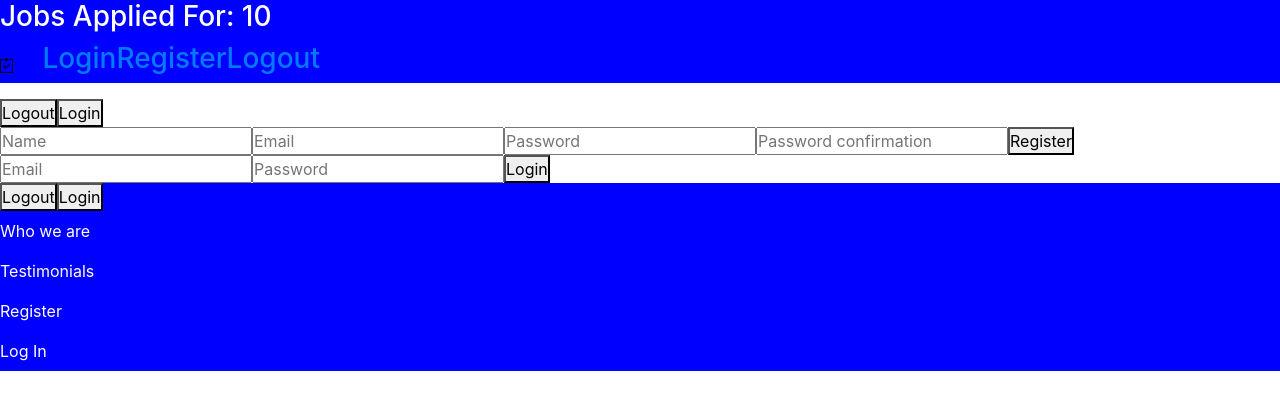
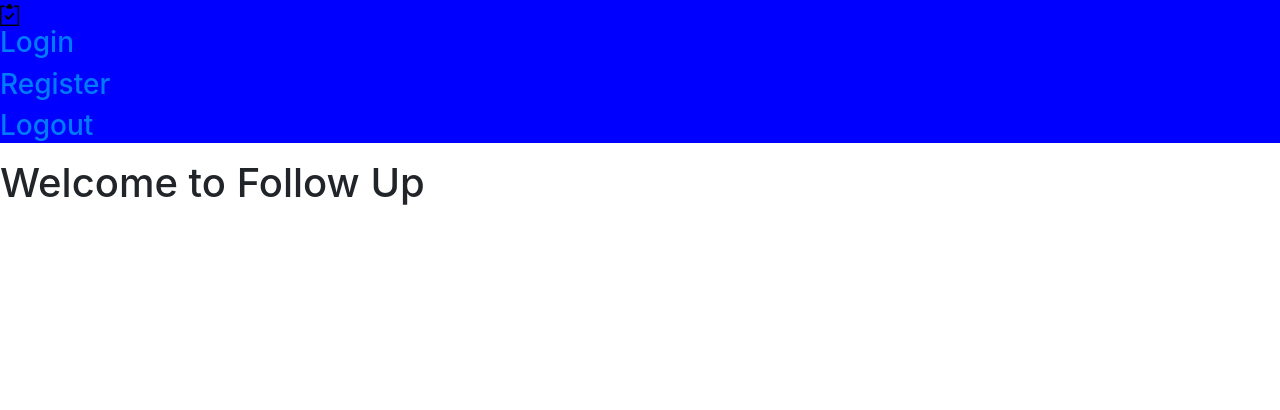
Before and after one commit to SammieSams99/Follow-Up-App, a React (Create React App) app in the folder follow-up/: page / in a window 1280 px wide. Shown: the top 410 px of the page. Built offline with nearby package versions, Linux system fonts and the light colour scheme.

Commit message:
deleted code in home file to make cleaner code

```diff
--- a/follow-up/src/App.css
+++ b/follow-up/src/App.css
@@ -24,8 +24,8 @@ nav{
 }
 
 .nav-links{
-  width: 25%;
-  display: flex;
+  width: 5%;
+  display: top right;
   justify-content: space-around;
   align-items: center;
   list-style: none;
@@ -35,7 +35,7 @@ nav{
   margin-top: 3px;
   height : 20%;
   width : 30%;
-  align-items: center;
+  align-items: right;
 }
 
 .userform {
--- a/follow-up/src/components/Home.js
+++ b/follow-up/src/components/Home.js
@@ -1,58 +1,15 @@
 import React, { Component } from "react";
-import axios from "axios";
-import Registration from "./auth/Registration";
-import Login from "./auth/Login";
 
-export default class Home extends Component {
-  constructor(props) {
-    super(props);
 
-    this.handleSuccessfulAuth = this.handleSuccessfulAuth.bind(this);
-    this.handleLogoutClick = this.handleLogoutClick.bind(this);
-  }
+ const Home = () => {
 
-  handleSuccessfulAuth(data) {
-    this.props.handleLogin(data);
-    this.props.history.push("/dashboard");
-  }
-
-  // move to App.js
-  handleLogoutClick() {
-    axios
-      .delete("http://localhost:3001/api/v1/auth/logout", { withCredentials: true })
-      .then(response => {
-        this.props.handleLogout();
-      })
-      .catch(error => {
-        console.log("logout error", error);
-      });
-  }
-
-  render() {
     return (
       <div>
-        <button onClick={() => this.handleLogoutClick()}>Logout</button>
-        <button onClick={() => this.handleSuccessfulAuth()}>Login</button>
-        <Registration handleSuccessfulAuth={this.handleSuccessfulAuth} />
-        <Login handleSuccessfulAuth={this.handleSuccessfulAuth} />
+        <h1>
+          Welcome to Follow Up
+        </h1>
+      </div>
+    );
+}
 
-        <nav>
-        <button onClick={() => this.handleLogoutClick()}>Logout</button>
-        <button onClick={() => this.handleSuccessfulAuth()}>Login</button>
-                <ul className="navbar-nav ml-auto">
-                    <li className="nav-item" class="nav-link smoothScroll">Who we are </li>
-                    <li className="nav-item" class="nav-link smoothScroll">Testimonials</li>
-                    <li className="nav-item" class="nav-link"> Register</li>
-                    <li className="nav-item" class="nav-link contact">Log In</li>
-                </ul>
-        </nav>
-
-
-
-
-      </div>
-
-
-    );
-  }
-}
+export default Home;
--- a/follow-up/src/components/Nav.js
+++ b/follow-up/src/components/Nav.js
@@ -8,7 +8,6 @@ function Nav(props) {
 
     return (
         <nav>
-            <h3>Jobs Applied For: 10</h3>
             <ul className="nav-links">
                 <div class="logo-area">
                     <a href=""><img src="logo.png" /></a>
@@ -20,7 +19,7 @@ function Nav(props) {
                 <>
                     <li><Link to={'/login'}> <h3>Login</h3></Link></li>
 
-                    <li><Link to={'/registration'}> <h3>Register</h3></Link></li>
+                    <li> <Link to={'/registration'}> <h3>Register</h3></Link></li>
                     {/* change to be some sort of link or clickable button with onClick = {handleLogout} */}
                     <li><Link to={'/'} onClick={props.handleLogout}> <h3>Logout</h3></Link></li>
                 </>
```
Also changed, not shown: follow-up/src/custom.scss (deleted, +0 -7 lines).
